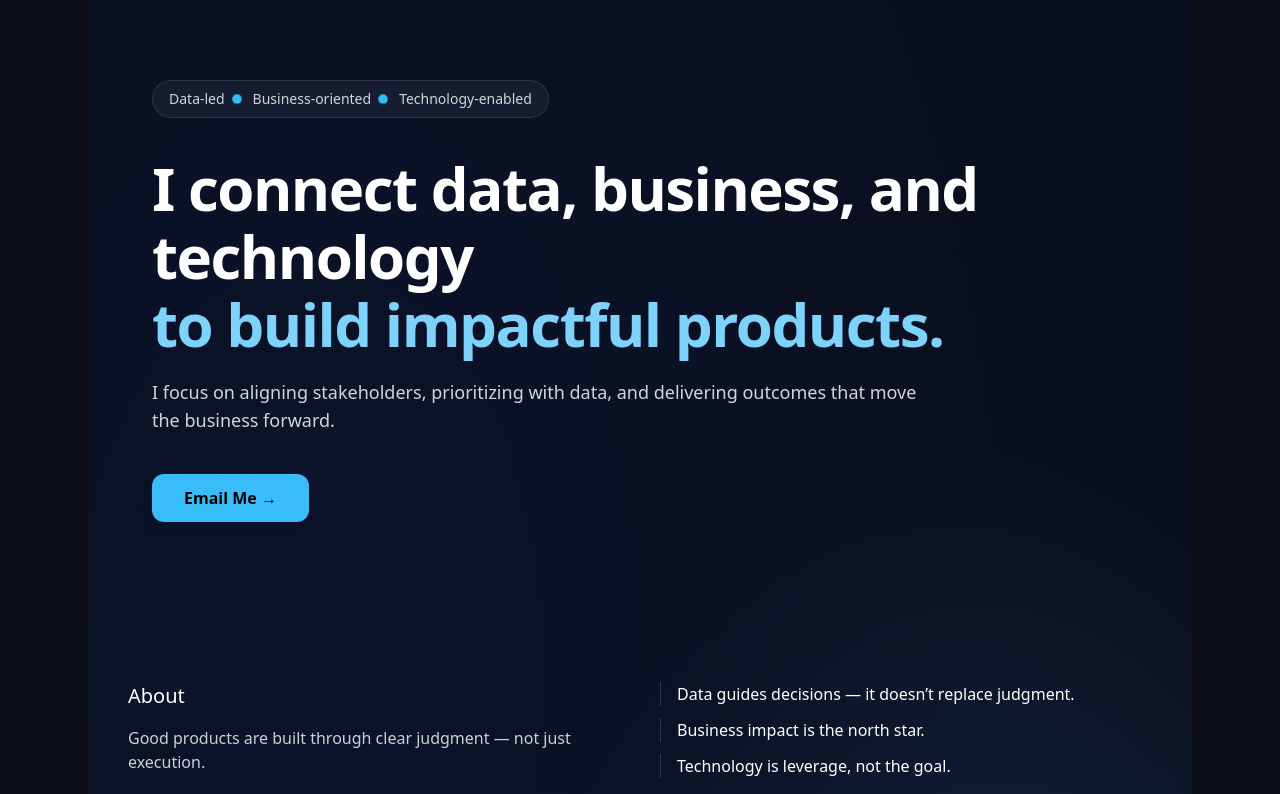
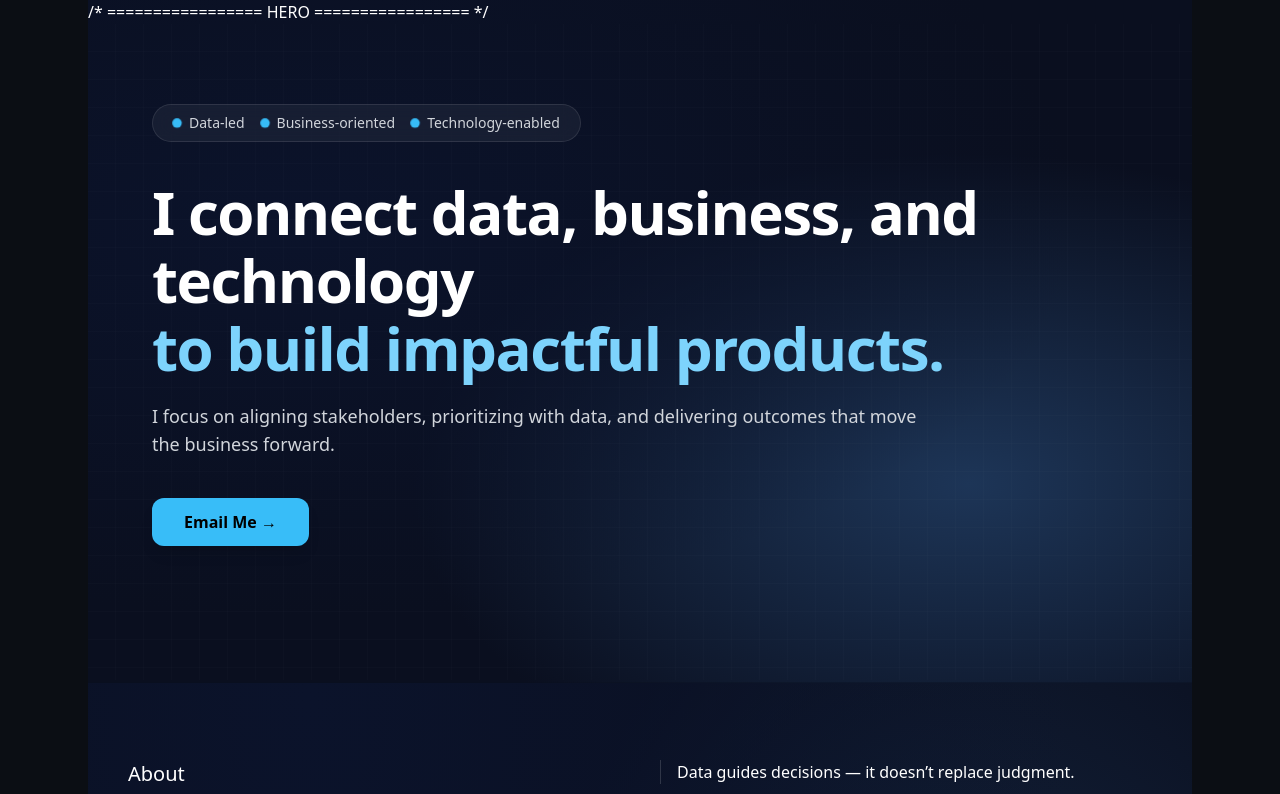
Before and after one commit to yspace89/personalweb, a Next.js app: page / in a window 1280 px wide. Shown: the top 794 px of the page. Built offline with nearby package versions, Linux system fonts and the light colour scheme.

Commit message:
Update page.tsx

```diff
--- a/app/page.tsx
+++ b/app/page.tsx
@@ -13,42 +13,72 @@ export default function Home() {
       <div className="pointer-events-none absolute inset-0 -z-10 opacity-[0.08] bg-[radial-gradient(circle_at_20%_10%,rgba(56,189,248,.18),transparent_60%),radial-gradient(circle_at_90%_70%,rgba(6,182,212,.12),transparent_60%)]" />
       <div className="pointer-events-none absolute inset-0 -z-10 opacity-[0.07] bg-[linear-gradient(transparent,transparent_96%,rgba(255,255,255,.16)_98%),linear-gradient(90deg,transparent,transparent_96%,rgba(255,255,255,.16)_98%)] bg-[length:28px_28px]" />
 
-      {/* ================= HERO ================= */}
-      <section className="relative max-w-5xl mx-auto px-6 py-16 md:py-20">
+      /* ================= HERO ================= */
+<section className="min-h-[82vh] relative">
 
-        {/* badges */}
-        <div className="inline-flex items-center gap-3 px-4 py-2 bg-white/5 border border-white/10 rounded-full backdrop-blur-md hover:scale-[1.02] transition">
+  {/* animated gradient motion background */}
+  <div className="absolute inset-0 animate-gradient bg-hero"></div>
+
+  {/* subtle tech pattern */}
+  <div className="absolute inset-0 opacity-[0.08] pointer-events-none bg-[linear-gradient(transparent,transparent_96%,rgba(255,255,255,.2)_98%),linear-gradient(90deg,transparent,transparent_96%,rgba(255,255,255,.2)_98%)] bg-[length:28px_28px]" />
+
+  <div className="relative max-w-5xl mx-auto px-6 py-20">
+
+    {/* ===== BADGE ROW ===== */}
+    <motion.div
+      initial={{ opacity: 0, y: 10 }}
+      whileInView={{ opacity: 1, y: 0 }}
+      viewport={{ once: true }}
+      className="inline-flex items-center gap-4 px-5 py-2 bg-white/5 border border-white/10 rounded-full backdrop-blur-md"
+    >
       {["Data-led", "Business-oriented", "Technology-enabled"].map(
         (item, i) => (
           <div key={i} className="flex items-center gap-2">
+            <span className="h-2 w-2 rounded-full bg-sky-400 bullet"></span>
             <span className="text-gray-300 text-sm">{item}</span>
-                {i < 2 && (
-                  <span className="h-2 w-2 bg-sky-400 rounded-full bullet" />
-                )}
           </div>
         )
       )}
-        </div>
+    </motion.div>
 
-        <h1 className="mt-10 text-5xl md:text-6xl font-bold tracking-tight leading-tight">
-          <span className="block">
-            I connect data, business, and
-          </span>
+    {/* ===== TITLE ===== */}
+    <motion.h1
+      initial={{ opacity: 0, x: 80 }}
+      whileInView={{ opacity: 1, x: 0 }}
+      viewport={{ once: true }}
+      transition={{ duration: 0.7, ease: "easeOut" }}
+      className="mt-10 text-5xl md:text-6xl font-bold tracking-tight leading-tight"
+    >
+      <span className="block">I connect data, business, and</span>
       <span className="block mt-2">technology</span>
       <span className="block mt-2 text-sky-300">
         to build impactful products.
       </span>
-        </h1>
+    </motion.h1>
 
-        <p className="mt-6 text-lg text-gray-300 max-w-3xl">
-          I focus on aligning stakeholders, prioritizing with data, and
-          delivering outcomes that move the business forward.
-        </p>
+    {/* ===== SUBTEXT ===== */}
+    <motion.p
+      initial={{ opacity: 0, y: 20 }}
+      whileInView={{ opacity: 1, y: 0 }}
+      viewport={{ once: true }}
+      transition={{ delay: 0.1, duration: 0.6 }}
+      className="mt-6 text-lg text-gray-300 max-w-3xl"
+    >
+      I focus on aligning stakeholders, prioritizing with data, and delivering outcomes
+      that move the business forward.
+    </motion.p>
 
-        <button className="mt-10 px-8 py-3 rounded-xl bg-sky-400 text-black font-semibold shadow-lg hover:scale-105 transition">
+    {/* ===== CTA BUTTON ===== */}
+    <motion.button
+      whileHover={{ scale: 1.06 }}
+      whileTap={{ scale: 0.97 }}
+      className="mt-10 px-8 py-3 rounded-xl bg-sky-400 text-black font-semibold shadow-lg hover:shadow-cyan-400/30 transition"
+    >
       Email Me →
-        </button>
+    </motion.button>
+  </div>
 </section>
+
 
       {/* ================= ABOUT ================= */}
       <section className="px-6 py-16 md:py-20">
```
Lines whose indentation alone changed are shown as unchanged.
